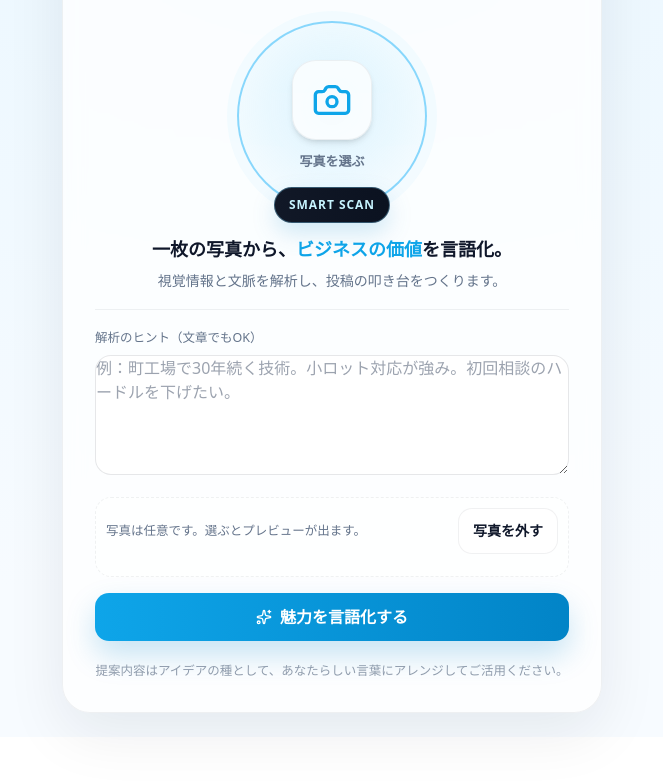
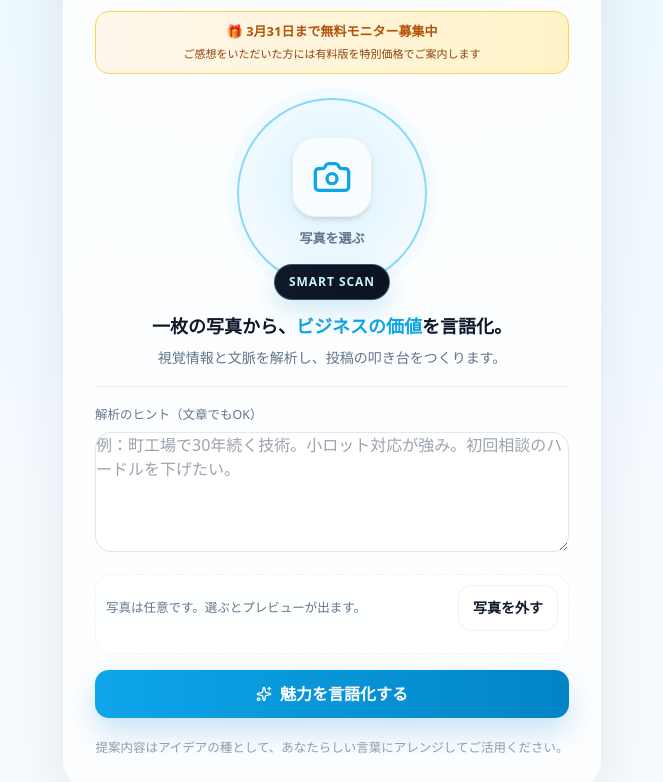
Before and after one commit to spc-jp/tsuyomi-camera, a plain HTML site: page index.html in a window 1280 px wide. Shown: the part 177-959 px from the top of the page, without its empty margins (308-971 px from the left). Before the commit the page ends 914 px from the top, so only its background shows below. Drawn offline with nearby package versions, Linux system fonts and the light colour scheme.

Commit message:
Update index.html

```diff
--- a/index.html
+++ b/index.html
@@ -617,6 +617,12 @@
             <h1 class="text-center text-3xl sm:text-4xl font-black tracking-[.08em]">価値みっけ</h1>
             <div class="text-center text-[11px] tracking-[.35em] text-slate-500 mt-2">VISUAL VALUE FINDER</div>
 
+            <!-- 無料モニターバナー -->
+            <div style="margin-top:14px; background:linear-gradient(90deg,#fff7ed,#fef3c7); border:1px solid #fcd34d; border-radius:14px; padding:10px 16px; text-align:center;">
+                <div style="font-size:13px; font-weight:800; color:#b45309;">🎁 3月31日まで無料モニター募集中</div>
+                <div style="font-size:11px; color:#92400e; margin-top:4px; line-height:1.6;">ご感想をいただいた方には有料版を特別価格でご案内します</div>
+            </div>
+
             <div class="mt-6 flex items-center justify-center">
                 <div class="scanRing" id="mainRing">
                     <button id="cameraBtn" class="absolute inset-0 flex items-center justify-center rounded-full" type="button" title="写真を選ぶ" style="z-index: 20;">
```
